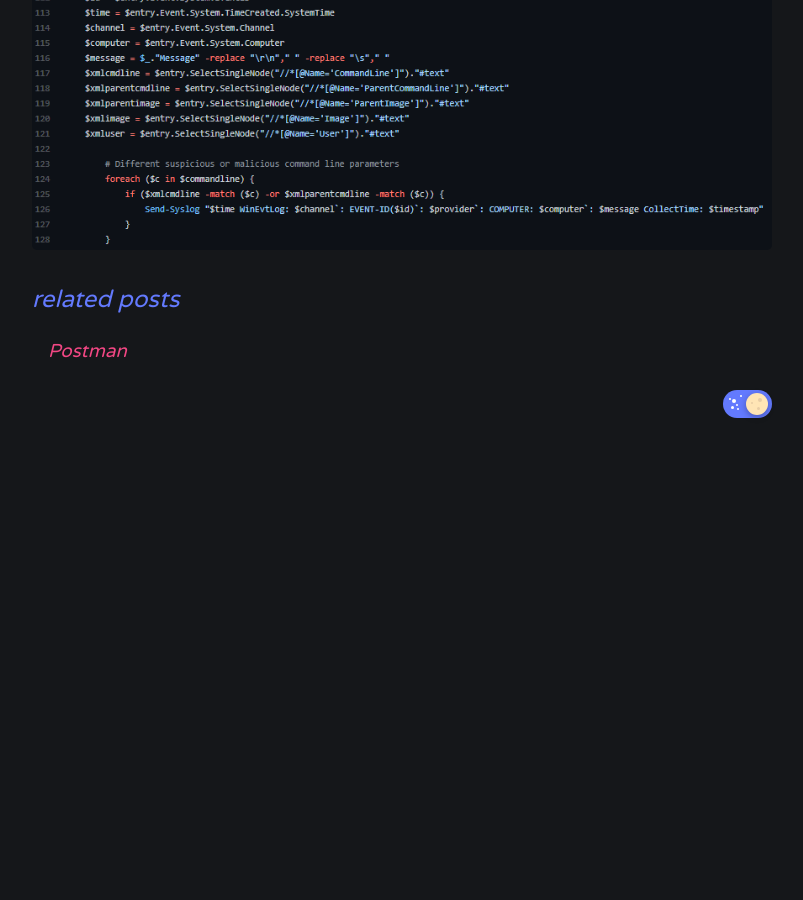
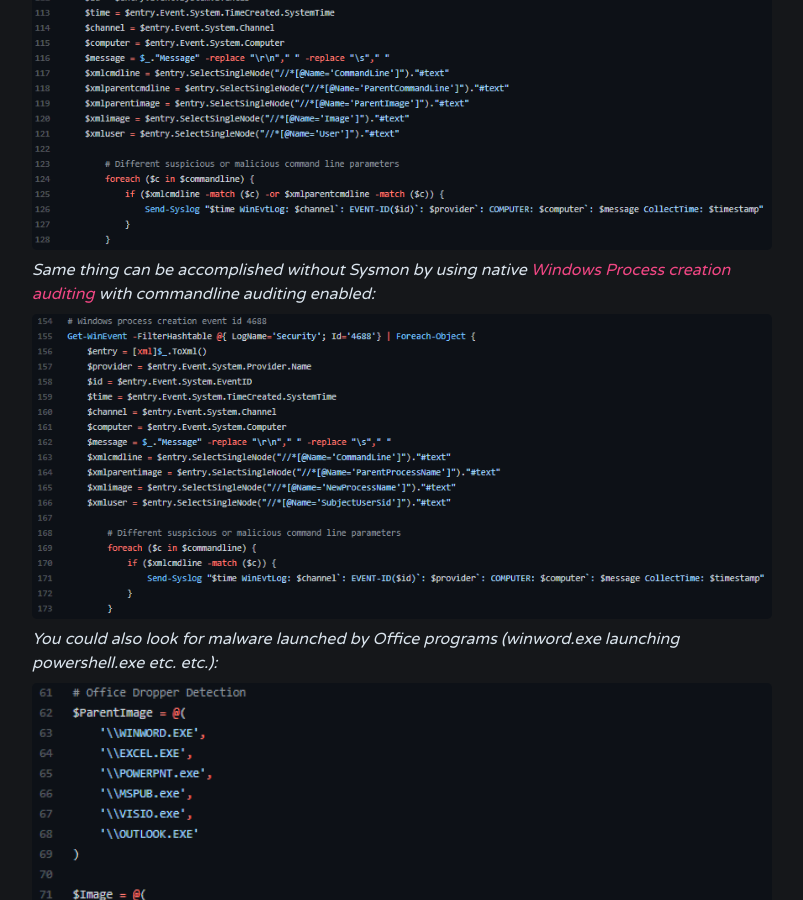
Before and after one commit to dfirale/dfirale.github.io, a Jekyll site: the page built from _posts/2021-03-01-Finding evil with Powershell and Get-WinEvent.md, in a window 1280 px wide and 900 px high, scrolled down 5073 px. Shown: the whole window, without its empty margins (238-1041 px from the left). Built offline with Jekyll 4.4.1, drawn with Linux system fonts in a browser that asks for light colours; a style sheet for code colours, icons or effects is not loaded; before the commit the page ends 5524 px from its top, so only the background shows below that.

Commit message:
update post

```diff
--- a/_posts/2021-03-01-Finding evil with Powershell and Get-WinEvent.md
+++ b/_posts/2021-03-01-Finding evil with Powershell and Get-WinEvent.md
@@ -61,3 +61,13 @@ Let's do some regex magic and put that into an array:
 Extract the needed nodes (CommandLine/ParentCommandLine) using XPath queries and look for matches in array (if match --> send-syslog):
 
 <img src="https://raw.githubusercontent.com/dfirale/dfirale.github.io/master/assets/images/GetWinEvent/cmdlineps1.PNG" width="100"/>
+
+Same thing can be accomplished without Sysmon by using native [Windows Process creation auditing](https://docs.microsoft.com/en-us/windows-server/identity/ad-ds/manage/component-updates/command-line-process-auditing) with commandline auditing enabled:
+
+<img src="https://raw.githubusercontent.com/dfirale/dfirale.github.io/master/assets/images/GetWinEvent/4688.PNG" width="100"/>
+
+You could also look for malware launched by Office programs (winword.exe launching powershell.exe etc. etc.):
+
+<img src="https://raw.githubusercontent.com/dfirale/dfirale.github.io/master/assets/images/GetWinEvent/odropper.PNG" width="100"/>
+
+<img src="https://raw.githubusercontent.com/dfirale/dfirale.github.io/master/assets/images/GetWinEvent/odropperlogic.PNG" width="100"/>
```
Also changed, not shown: assets/images/GetWinEvent/4688.PNG (added), assets/images/GetWinEvent/odropper.PNG (added), assets/images/GetWinEvent/odropperlogic.PNG (added).
